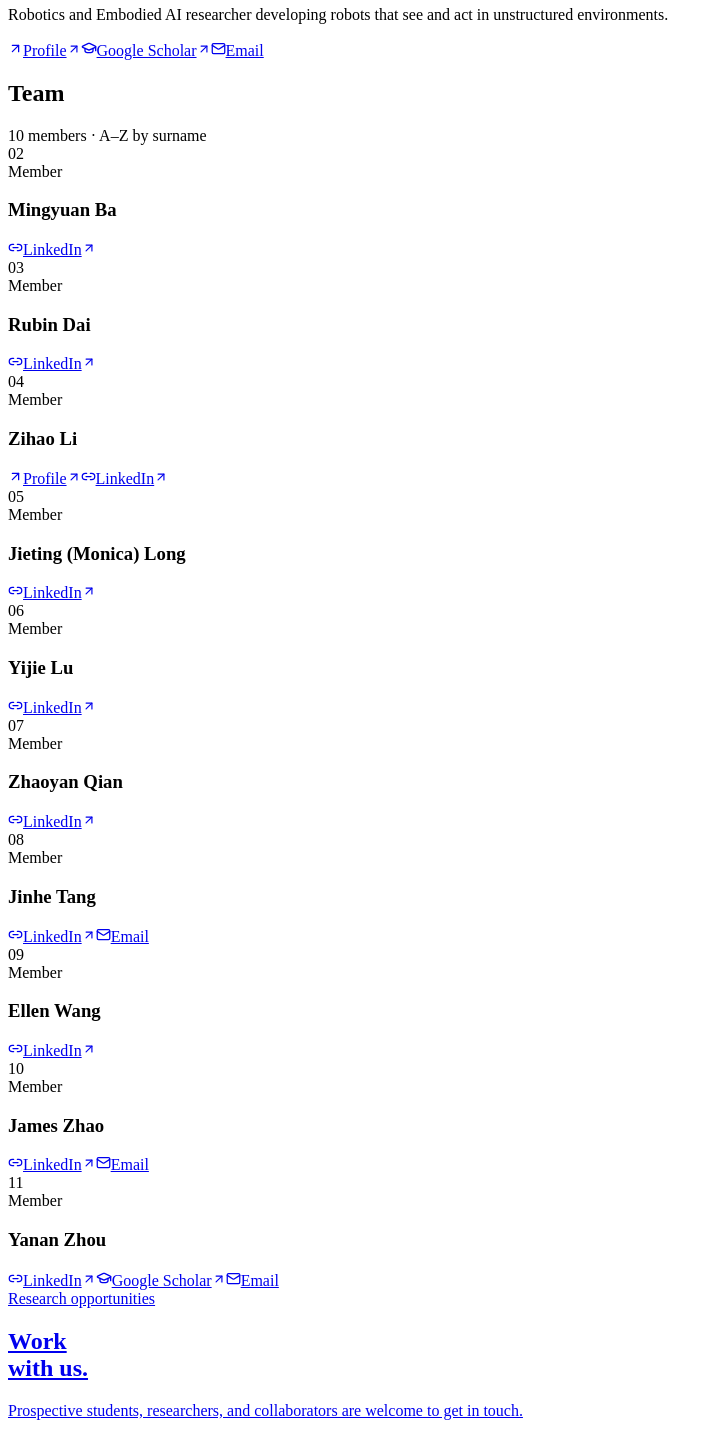
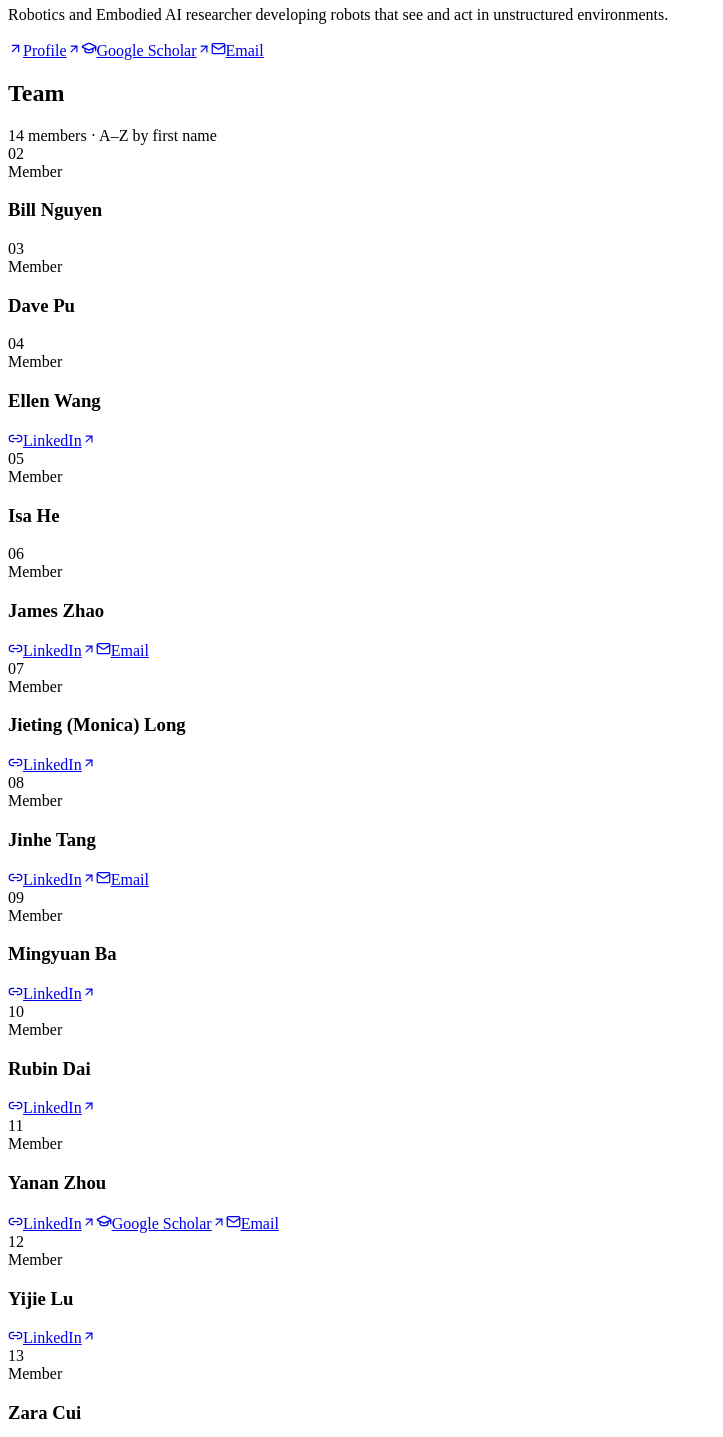
Before and after one commit to cheese-zj/pairlab-site, a React (Vite) app: page /people in a window 1280 px wide. Shown: the part 540-1977 px from the top of the page, without its empty margins (0-723 px from the left). Built offline with nearby package versions, Linux system fonts and the light colour scheme; the HTML template or start-up script is replaced by a standard one.

Commit message:
Add team members and sort by first name

```diff
--- a/src/pages/PeoplePage.tsx
+++ b/src/pages/PeoplePage.tsx
@@ -71,7 +71,7 @@ function PeoplePage() {
       <section className="people-members" aria-labelledby="people-members-heading">
         <header>
           <h2 id="people-members-heading">Team</h2>
-          <span>{String(labMembers.length).padStart(2, '0')} members · A–Z by surname</span>
+          <span>{String(labMembers.length).padStart(2, '0')} members · A–Z by first name</span>
         </header>
         <div className="people-card-grid">
           {labMembers.map((person) => <MemberCard person={person} key={person.slug} />)}
--- a/src/people.ts
+++ b/src/people.ts
@@ -32,7 +32,7 @@ export const labLead: Person = {
 
 export const labMembers: Person[] = ([
   {
-    id: '02',
+    id: '09',
     slug: 'mingyuan-ba',
     name: 'Mingyuan Ba',
     surname: 'Ba',
@@ -43,7 +43,16 @@ export const labMembers: Person[] = ([
     ],
   },
   {
-    id: '03',
+    id: '13',
+    slug: 'zara-cui',
+    name: 'Zara Cui',
+    surname: 'Cui',
+    role: 'Member',
+    image: '/people/linkedin-default-avatar.svg',
+    links: [],
+  },
+  {
+    id: '10',
     slug: 'rubin-dai',
     name: 'Rubin Dai',
     surname: 'Dai',
@@ -54,7 +63,16 @@ export const labMembers: Person[] = ([
     ],
   },
   {
-    id: '04',
+    id: '05',
+    slug: 'isa-he',
+    name: 'Isa He',
+    surname: 'He',
+    role: 'Member',
+    image: '/people/linkedin-default-avatar.svg',
+    links: [],
+  },
+  {
+    id: '15',
     slug: 'zihao-li',
     name: 'Zihao Li',
     surname: 'Li',
@@ -66,7 +84,7 @@ export const labMembers: Person[] = ([
     ],
   },
   {
-    id: '05',
+    id: '07',
     slug: 'jieting-long',
     name: 'Jieting (Monica) Long',
     surname: 'Long',
@@ -77,7 +95,7 @@ export const labMembers: Person[] = ([
     ],
   },
   {
-    id: '06',
+    id: '12',
     slug: 'yijie-lu',
     name: 'Yijie Lu',
     surname: 'Lu',
@@ -88,7 +106,25 @@ export const labMembers: Person[] = ([
     ],
   },
   {
-    id: '07',
+    id: '02',
+    slug: 'bill-nguyen',
+    name: 'Bill Nguyen',
+    surname: 'Nguyen',
+    role: 'Member',
+    image: '/people/linkedin-default-avatar.svg',
+    links: [],
+  },
+  {
+    id: '03',
+    slug: 'dave-pu',
+    name: 'Dave Pu',
+    surname: 'Pu',
+    role: 'Member',
+    image: '/people/linkedin-default-avatar.svg',
+    links: [],
+  },
+  {
+    id: '14',
     slug: 'zhaoyan-qian',
     name: 'Zhaoyan Qian',
     surname: 'Qian',
@@ -111,7 +147,7 @@ export const labMembers: Person[] = ([
     ],
   },
   {
-    id: '09',
+    id: '04',
     slug: 'ellen-wang',
     name: 'Ellen Wang',
     surname: 'Wang',
@@ -122,7 +158,7 @@ export const labMembers: Person[] = ([
     ],
   },
   {
-    id: '10',
+    id: '06',
     slug: 'james-zhao',
     name: 'James Zhao',
     surname: 'Zhao',
@@ -146,4 +182,4 @@ export const labMembers: Person[] = ([
       { label: 'Email', href: 'mailto:yzho5556@uni.sydney.edu.au', kind: 'email' },
     ],
   },
-] satisfies Person[]).sort((a, b) => a.surname.localeCompare(b.surname, 'en'))
+] satisfies Person[]).sort((a, b) => a.name.localeCompare(b.name, 'en'))
```
